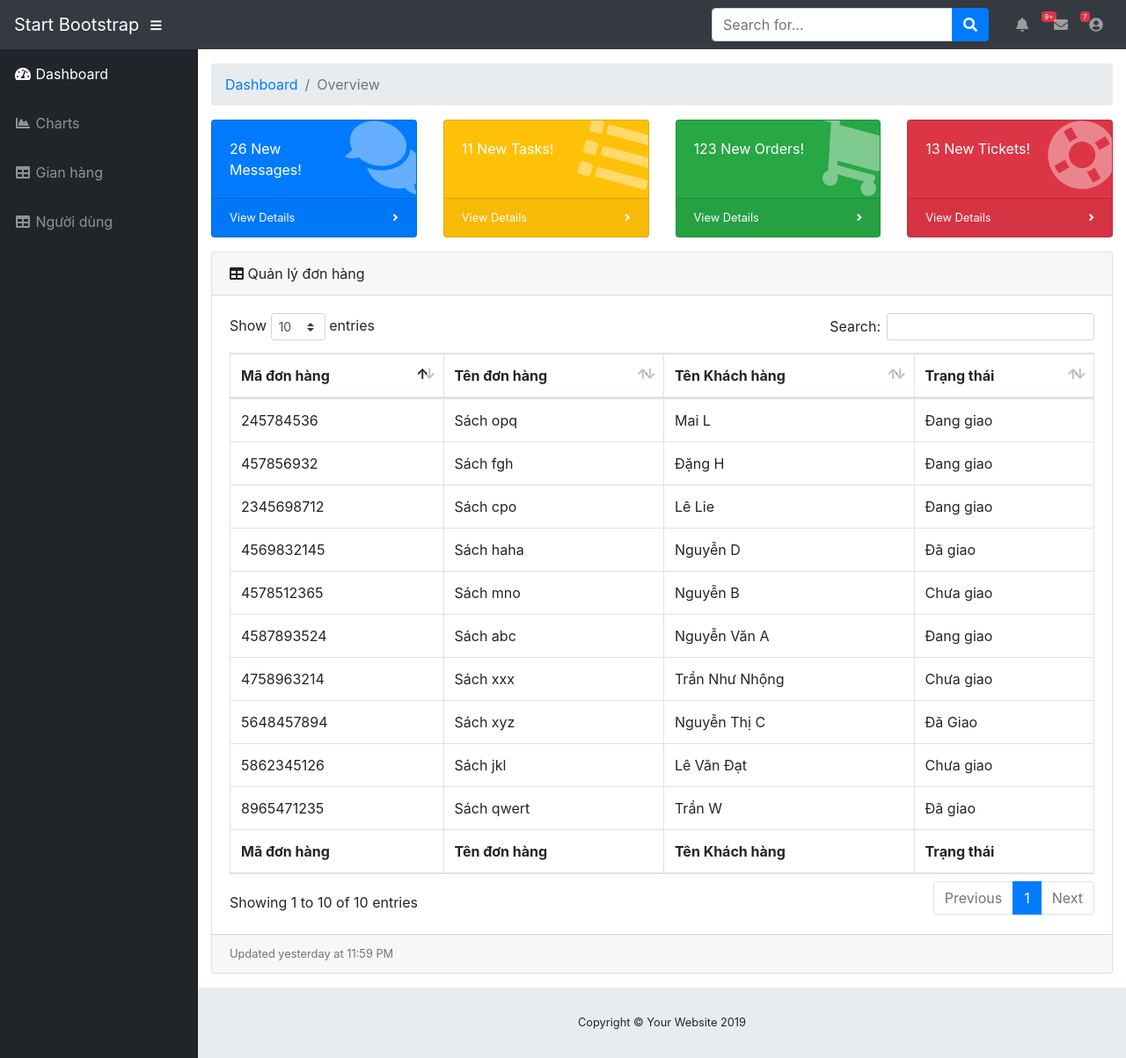
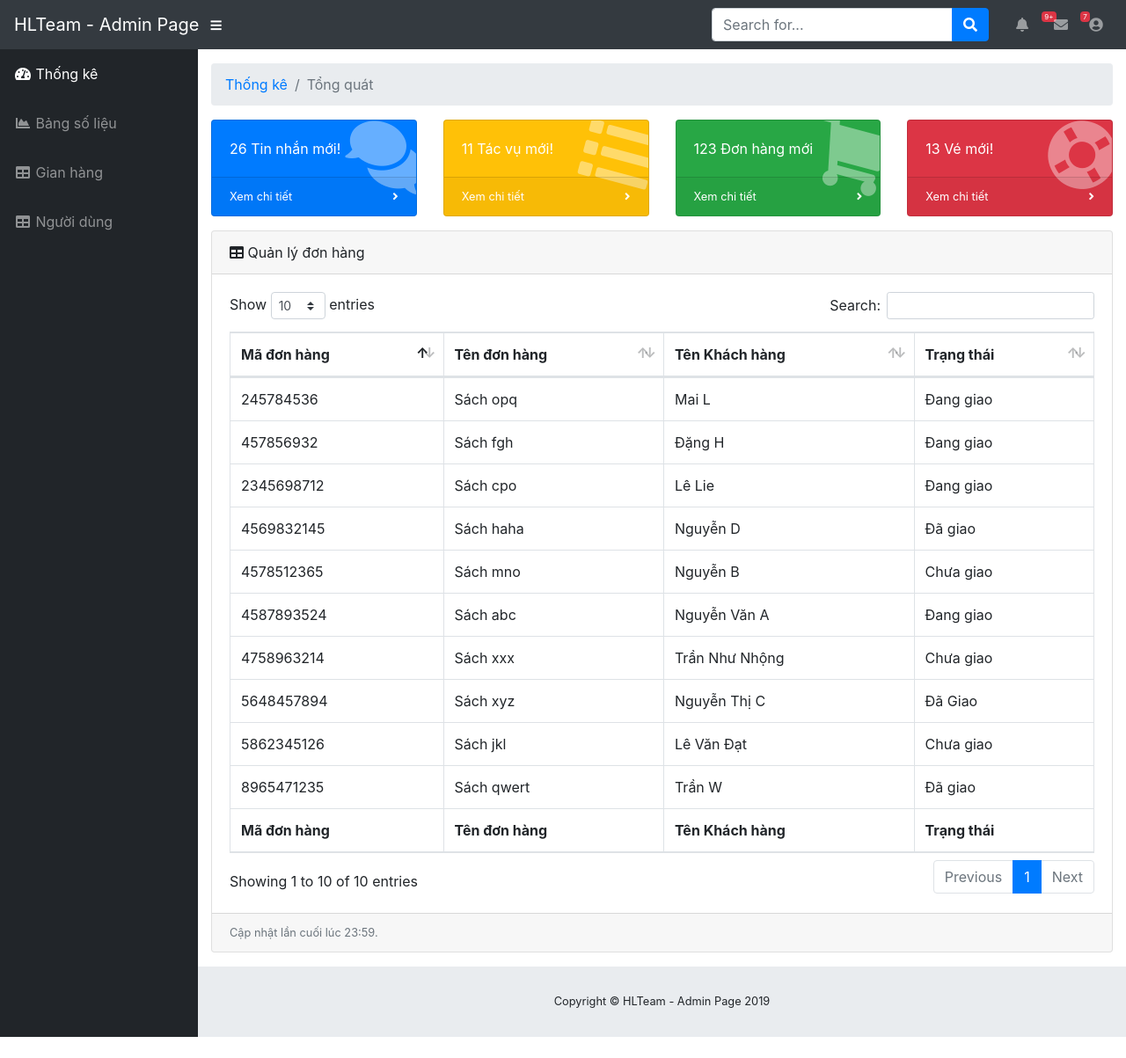
Before and after one commit to HoangLan2904/HLTeam_AdminWebSite, a Node server app: page / in a window 1280 px wide. Shown: the whole page at 88% size. After the commit the page ends 1179 px from the top, so only its background shows below. Run offline with Node 20, Linux system fonts and the light colour scheme; some libraries are stand-ins or nearby versions.

Commit message:
Vietsub website

```diff
--- a/views/partials/footer.ejs
+++ b/views/partials/footer.ejs
@@ -1,7 +1,7 @@
 <footer class="sticky-footer">
     <div class="container my-auto">
       <div class="copyright text-center my-auto">
-        <span>Copyright © Your Website 2019</span>
+        <span>Copyright © HLTeam - Admin Page 2019</span>
       </div>
     </div>
   </footer>
@@ -22,15 +22,15 @@
 <div class="modal-dialog" role="document">
   <div class="modal-content">
     <div class="modal-header">
-      <h5 class="modal-title" id="exampleModalLabel">Ready to Leave?</h5>
+      <h5 class="modal-title" id="exampleModalLabel">Chuẩn bị rời?</h5>
       <button class="close" type="button" data-dismiss="modal" aria-label="Close">
         <span aria-hidden="true">×</span>
       </button>
     </div>
-    <div class="modal-body">Select "Logout" below if you are ready to end your current session.</div>
+    <div class="modal-body">Chọn "Đăng xuất" bên dưới nếu bạn đã sẵn sàng kết thúc phiên hiện tại của mình.</div>
     <div class="modal-footer">
-      <button class="btn btn-secondary" type="button" data-dismiss="modal">Cancel</button>
-      <a class="btn btn-primary" href="login.html">Logout</a>
+      <button class="btn btn-secondary" type="button" data-dismiss="modal">Hủy</button>
+      <a class="btn btn-primary" href="login.html">Đăng xuất</a>
     </div>
   </div>
 </div>
--- a/views/partials/head.ejs
+++ b/views/partials/head.ejs
@@ -4,7 +4,7 @@
   <meta name="description" content="">
   <meta name="author" content="">
 
-  <title>SB Admin - Dashboard</title>
+  <title>HLTeam - Admin Page</title>
 
   <!-- Custom fonts for this template-->
   <link href="/stylesheets/all.min.css" rel="stylesheet" type="text/css">
--- a/views/partials/header.ejs
+++ b/views/partials/header.ejs
@@ -1,6 +1,6 @@
 <nav class="navbar navbar-expand navbar-dark bg-dark static-top">
 
-    <a class="navbar-brand mr-1" href="index.html">Start Bootstrap</a>
+    <a class="navbar-brand mr-1" href="index.html">HLTeam - Admin Page</a>
 
     <button class="btn btn-link btn-sm text-white order-1 order-sm-0" id="sidebarToggle" href="#">
       <i class="fas fa-bars"></i>
@@ -26,10 +26,10 @@
           <span class="badge badge-danger">9+</span>
         </a>
         <div class="dropdown-menu dropdown-menu-right" aria-labelledby="alertsDropdown">
-          <a class="dropdown-item" href="#">Action</a>
-          <a class="dropdown-item" href="#">Another action</a>
+          <a class="dropdown-item" href="#">Hoạt động</a>
+          <a class="dropdown-item" href="#">Hoạt động khác</a>
           <div class="dropdown-divider"></div>
-          <a class="dropdown-item" href="#">Something else here</a>
+          <a class="dropdown-item" href="#">Chưa biết làm gì ở đây</a>
         </div>
       </li>
       <li class="nav-item dropdown no-arrow mx-1">
@@ -38,10 +38,10 @@
           <span class="badge badge-danger">7</span>
         </a>
         <div class="dropdown-menu dropdown-menu-right" aria-labelledby="messagesDropdown">
-          <a class="dropdown-item" href="#">Action</a>
-          <a class="dropdown-item" href="#">Another action</a>
+          <a class="dropdown-item" href="#">Hoạt động</a>
+          <a class="dropdown-item" href="#">Hoạt động khác</a>
           <div class="dropdown-divider"></div>
-          <a class="dropdown-item" href="#">Something else here</a>
+          <a class="dropdown-item" href="#">Chưa biết làm gì ở đây</a>
         </div>
       </li>
       <li class="nav-item dropdown no-arrow">
@@ -49,10 +49,10 @@
           <i class="fas fa-user-circle fa-fw"></i>
         </a>
         <div class="dropdown-menu dropdown-menu-right" aria-labelledby="userDropdown">
-          <a class="dropdown-item" href="#">Settings</a>
-          <a class="dropdown-item" href="#">Activity Log</a>
+          <a class="dropdown-item" href="#">Cài đặt</a>
+          <a class="dropdown-item" href="#">Ghi chú hoạt động</a>
           <div class="dropdown-divider"></div>
-          <a class="dropdown-item" href="#" data-toggle="modal" data-target="#logoutModal">Logout</a>
+          <a class="dropdown-item" href="#" data-toggle="modal" data-target="#logoutModal">Đăng xuất</a>
         </div>
       </li>
     </ul>
@@ -66,13 +66,13 @@
       <li class="nav-item active">
         <a class="nav-link" href="/">
           <i class="fas fa-fw fa-tachometer-alt"></i>
-          <span>Dashboard</span>
+          <span>Thống kê</span>
         </a>
       </li>
       <li class="nav-item">
         <a class="nav-link" href="/charts">
           <i class="fas fa-fw fa-chart-area"></i>
-          <span>Charts</span></a>
+          <span>Bảng số liệu</span></a>
       </li>
       <li class="nav-item">
         <a class="nav-link" href="/table-book">
--- a/views/partials/index_body.ejs
+++ b/views/partials/index_body.ejs
@@ -5,9 +5,9 @@
       <!-- Breadcrumbs-->
       <ol class="breadcrumb">
         <li class="breadcrumb-item">
-          <a href="#">Dashboard</a>
+          <a href="#">Thống kê</a>
         </li>
-        <li class="breadcrumb-item active">Overview</li>
+        <li class="breadcrumb-item active">Tổng quát</li>
       </ol>
 
       <!-- Icon Cards-->
@@ -18,10 +18,10 @@
               <div class="card-body-icon">
                 <i class="fas fa-fw fa-comments"></i>
               </div>
-              <div class="mr-5">26 New Messages!</div>
+              <div class="mr-5">26 Tin nhắn mới!</div>
             </div>
             <a class="card-footer text-white clearfix small z-1" href="#">
-              <span class="float-left">View Details</span>
+              <span class="float-left">Xem chi tiết</span>
               <span class="float-right">
                 <i class="fas fa-angle-right"></i>
               </span>
@@ -34,10 +34,10 @@
               <div class="card-body-icon">
                 <i class="fas fa-fw fa-list"></i>
               </div>
-              <div class="mr-5">11 New Tasks!</div>
+              <div class="mr-5">11 Tác vụ mới!</div>
             </div>
             <a class="card-footer text-white clearfix small z-1" href="#">
-              <span class="float-left">View Details</span>
+              <span class="float-left">Xem chi tiết</span>
               <span class="float-right">
                 <i class="fas fa-angle-right"></i>
               </span>
@@ -50,10 +50,10 @@
               <div class="card-body-icon">
                 <i class="fas fa-fw fa-shopping-cart"></i>
               </div>
-              <div class="mr-5">123 New Orders!</div>
+              <div class="mr-5">123 Đơn hàng mới</div>
             </div>
             <a class="card-footer text-white clearfix small z-1" href="#">
-              <span class="float-left">View Details</span>
+              <span class="float-left">Xem chi tiết</span>
               <span class="float-right">
                 <i class="fas fa-angle-right"></i>
               </span>
@@ -66,10 +66,10 @@
               <div class="card-body-icon">
                 <i class="fas fa-fw fa-life-ring"></i>
               </div>
-              <div class="mr-5">13 New Tickets!</div>
+              <div class="mr-5">13 Vé mới!</div>
             </div>
             <a class="card-footer text-white clearfix small z-1" href="#">
-              <span class="float-left">View Details</span>
+              <span class="float-left">Xem chi tiết</span>
               <span class="float-right">
                 <i class="fas fa-angle-right"></i>
               </span>
@@ -168,7 +168,7 @@
             </table>
           </div>
         </div>
-        <div class="card-footer small text-muted">Updated yesterday at 11:59 PM</div>
+        <div class="card-footer small text-muted">Cập nhật lần cuối lúc 23:59.</div>
       </div>
 
     </div>
--- a/views/partials/table_user_body.ejs
+++ b/views/partials/table_user_body.ejs
@@ -5,9 +5,9 @@
       <!-- Breadcrumbs-->
       <ol class="breadcrumb">
         <li class="breadcrumb-item">
-          <a href="#">Dashboard</a>
+          <a href="#">Thống kê</a>
         </li>
-        <li class="breadcrumb-item active">Tables</li>
+        <li class="breadcrumb-item active">Danh sách người dùng</li>
       </ol>
 
       <!-- DataTables Example -->
@@ -113,7 +113,7 @@
             </table>
           </div>
         </div>
-        <div class="card-footer small text-muted">Updated yesterday at 11:59 PM</div>
+        <div class="card-footer small text-muted">Cập nhật lần cuối lúc 23:59.</div>
       </div>
 
       <div class="container">
```
Also changed, not shown: views/partials/charts_body.ejs (+6 -6 lines), views/partials/table_book_body.ejs (+4 -4 lines).
